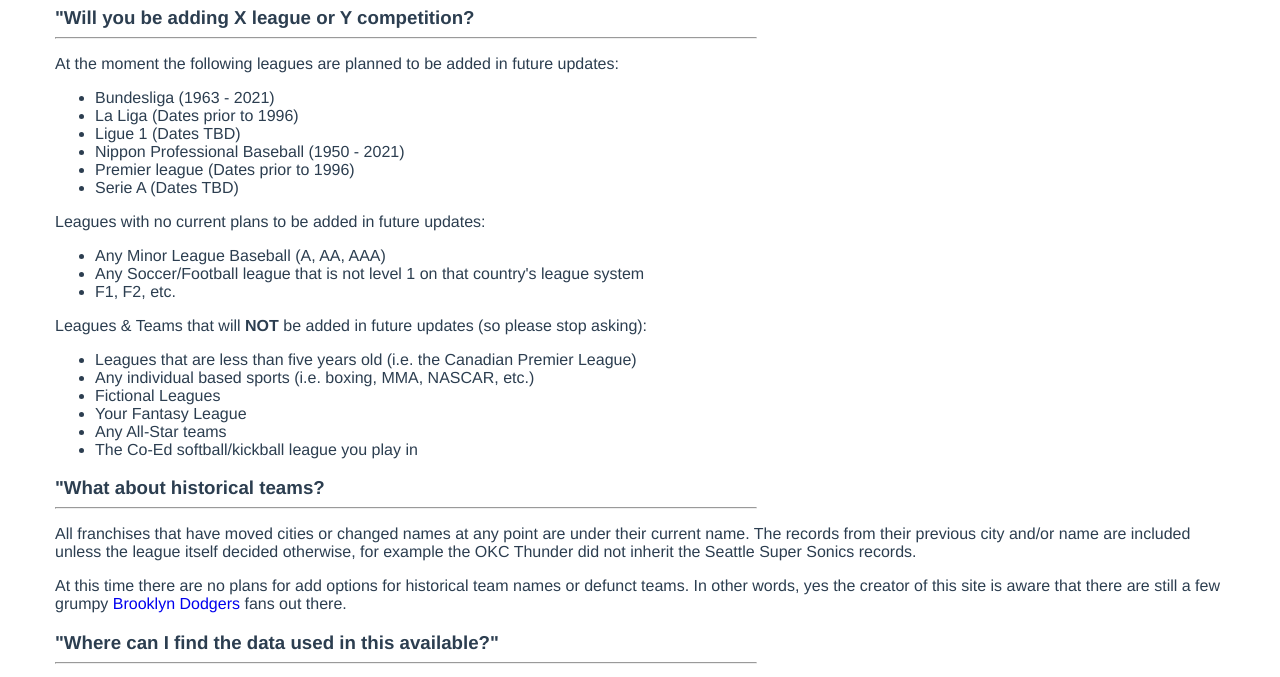
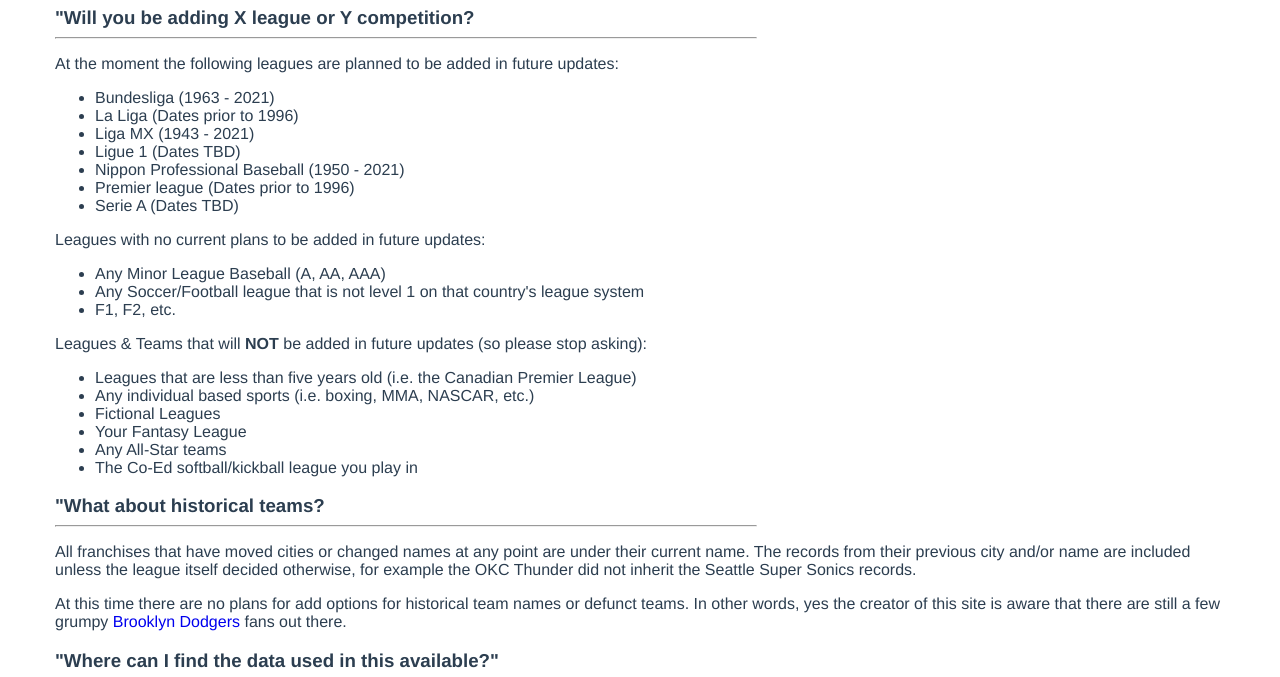
Before and after one commit to Durhamster/Sports_Fan_Misery, a website built with Vite: page about.html in a window 1280 px wide. Shown: the part 1240-1917 px from the top of the page. Built offline with nearby package versions, Linux system fonts and the light colour scheme.

Commit message:
Update about.html

```diff
--- a/about.html
+++ b/about.html
@@ -85,6 +85,7 @@
       <ul>
         <li>Bundesliga (1963 - 2021)</li>
         <li>La Liga (Dates prior to 1996)</li>
+        <li>Liga MX (1943 - 2021)</li>
         <li>Ligue 1 (Dates TBD)</li>
         <li>Nippon Professional Baseball (1950 - 2021)</li>
         <li>Premier league (Dates prior to 1996)</li>
```
